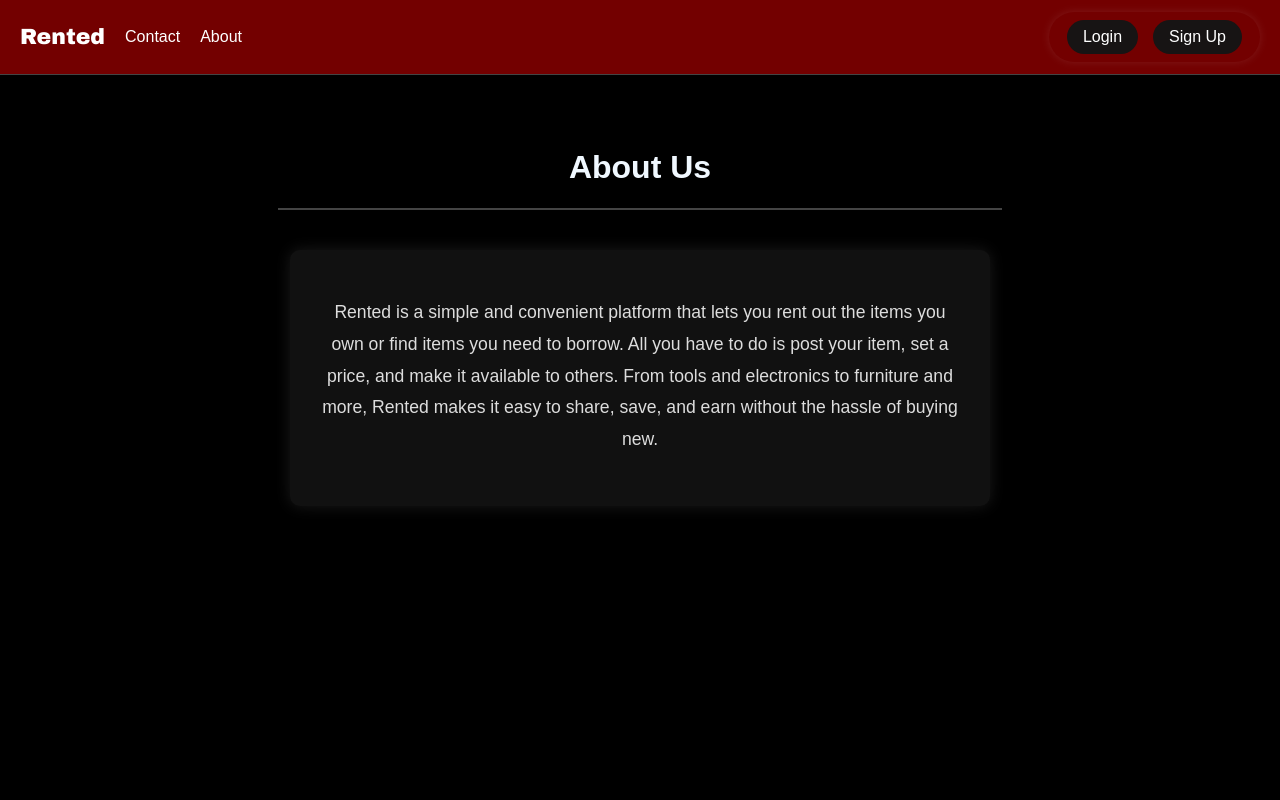
After one commit to x7am/G04, a Flask app: page /about in a window 1280 px wide. The commit adds this page. Run offline with Flask 3, Linux system fonts and the light colour scheme.

Commit message:
feat: merging hashim's about us page to work with base.html

```diff
--- /dev/null
+++ b/Templates/about.html
@@ -0,0 +1,57 @@
+{% extends "base.html" %}
+
+{% block title %}About Us - Rented{% endblock %}
+
+{% block content %}
+<div class="container">
+    <h1 style="color: aliceblue; text-align: center;">About Us</h1>
+    <hr>
+    <div class="page-content">
+        <p>
+            Rented is a simple and convenient platform that lets you rent out the items you own
+            or find items you need to borrow. All you have to do is post your item, set a price,
+            and make it available to others. From tools and electronics to furniture and more,
+            Rented makes it easy to share, save, and earn without the hassle of buying new.
+        </p>
+    </div>
+</div>
+
+<style>
+    /* About Page Styles */
+    .page-content {
+        padding: 30px;
+        max-width: 700px;
+        margin: 40px auto;
+        text-align: center;
+        background-color: #111;
+        border-radius: 10px;
+        box-shadow: 0 0 15px rgba(255, 255, 255, 0.1);
+        transition: transform 0.3s ease;
+    }
+
+    .page-content:hover {
+        transform: scale(1.03);
+    }
+
+    .page-content h1 {
+        font-size: 2.5em;
+        margin-bottom: 20px;
+        color: #f0f0f0;
+    }
+
+    .page-content p {
+        line-height: 1.8;
+        margin-bottom: 20px;
+        color: #ddd;
+        font-size: 1.1em;
+    }
+
+    hr {
+        border: none;
+        height: 2px;
+        background-color: #444;
+        margin: 20px auto;
+        width: 80%;
+    }
+</style>
+{% endblock %}
--- a/Templates/base.html
+++ b/Templates/base.html
@@ -4,88 +4,100 @@
   <meta charset="UTF-8">
   <title>{% block title %}Rented{% endblock %}</title>
   <style>
-    /* ---------------- Global Styles ---------------- */
+    /* ---------------- Global ---------------- */
     *, *::before, *::after { box-sizing: border-box; }
-
     body {
+      margin: 0;
       font-family: Arial, sans-serif;
-        margin: 0;
-        min-height: 100vh;
       background: #000;
       color: #fff;
-        padding-top: 80px; /* offset for fixed navbar */
-        overflow-x: hidden;
+      min-height: 100vh;
+      padding-top: 80px; /* offset for navbar */
     }
-
     a { text-decoration: none; color: inherit; }
 
-    /* ---------------- Navbar Styles ---------------- */
+    /* ---------------- Navbar ---------------- */
     .navbar {
       display: flex;
       justify-content: space-between;
       align-items: center;
+      background: #730000;
       padding: 12px 20px;
-        background-color: #730000;
-        border-bottom: 1px solid #444;
       position: fixed;
       top: 0;
-        width: 100%;
-        z-index: 100;
+      left: 0;
+      right: 0;
+      z-index: 1000;
+      border-bottom: 1px solid #444;
+    }
+    .nav-left { display: flex; align-items: center; gap: 20px; }
+    .navbar a { color: #fff; font-weight: 500; }
+    .navbar a:hover { color: #007bff; }
+    .logo { font-family: 'Arial Black', sans-serif; font-size: 22px; color: #000; }
+
+    /* ---------------- Auth Buttons ---------------- */
+    .auth-buttons {
+      display: flex;
+      gap: 15px;
+      background: #730000;
+      padding: 8px 18px;
+      border-radius: 30px;
+      box-shadow: 0 0 8px rgba(255, 255, 255, 0.1);
+      align-items: center;
+    }
+    .auth-link {
+      background: #171414;
+      color: #fff;
+      font-weight: 600;
+      padding: 8px 16px;
+      border-radius: 20px;
+      transition: transform 0.3s ease, background 0.3s ease;
+    }
+    .auth-link:hover {
+      transform: scale(1.1);
+      background: #a30000;
     }
 
-    .nav-left { display: flex; align-items: center; gap: 15px; }
+    /* ---------------- User Profile ---------------- */
+    .user-info { display: flex; align-items: center; gap: 8px; position: relative; }
+    .username { font-weight: bold; font-size: 15px; }
+    .profile-pic {
+      width: 38px; height: 38px;
+      border-radius: 50%;
+      object-fit: cover;
+      cursor: pointer;
+      border: 2px solid #fff;
+    }
 
-    .navbar a { font-weight: 500; color: #fff; }
-    .navbar a:hover { color: #007BFF; }
-
-    .logo { font-family: 'Arial Black', sans-serif; font-size: 25px; color: #000; }
-    .contact-link { font-size: 0.9rem; font-weight: 400; }
-
-    .nav-right { display: flex; align-items: center; gap: 12px; }
-
-    .profile-pic { width: 35px; height: 35px; border-radius: 50%; object-fit: cover; cursor: pointer; }
-    .username { font-weight: bold; font-size: 15px; color: #fff; margin-right: 4px; }
-    .user-info { display: flex; align-items: center; gap: 6px; position: relative; }
-
-    /* ---------------- Modern Dropdown ---------------- */
+    /* ---------------- Dropdown ---------------- */
     .dropdown-menu {
       display: none;
       position: absolute;
       right: 0;
       top: 50px;
-        background-color: #000;
+      background: #000;
       min-width: 200px;
-        border-radius: 20px; /* fully rounded corners */
-        box-shadow: 0 10px 25px rgba(0,0,0,0.6);
-        padding: 8px 0;
-        margin: 0;
-        z-index: 1000;
+      border-radius: 15px;
+      box-shadow: 0 8px 20px rgba(0,0,0,0.6);
+      overflow: hidden;
       opacity: 0;
       transform: translateY(-10px);
       transition: all 0.3s ease;
+      z-index: 2000;
     }
-
     .dropdown-menu.show {
       display: block;
       opacity: 1;
       transform: translateY(0);
     }
-
     .dropdown-menu a {
-        display: flex;
-        align-items: center;
-        gap: 10px;
+      display: block;
       padding: 12px 20px;
-        font-size: 16px;
       color: #fff;
-        background: none;
-        border: none;
       transition: background 0.2s, transform 0.2s;
-        border-radius: 12px; /* slightly rounded inside */
     }
-
     .dropdown-menu a:hover {
-        background-color: #222;
+      background: #222;
       transform: translateX(5px);
     }
 
@@ -99,49 +111,16 @@
       text-align: center;
       font-weight: 500;
     }
-    .flash-message.success { background-color: #28a745; color: #fff; }
-    .flash-message.error   { background-color: #dc3545; color: #fff; }
-    .flash-message.info    { background-color: #17a2b8; color: #fff; }
+    .flash-message.success { background: #28a745; }
+    .flash-message.error   { background: #dc3545; }
+    .flash-message.info    { background: #17a2b8; }
 
     /* ---------------- Page Layout ---------------- */
     .container {
       max-width: 1000px;
-        width: 95%;
       margin: 0 auto;
-        background: #000;
       padding: 24px;
-        border-radius: 8px;
-        box-shadow: 0 2px 8px rgba(0,0,0,0.08);
     }
-
-    h1 { color: #fff; margin-bottom: 24px; text-align: center; }
-
-    .footer { margin-top: 24px; color: #777; font-size: 14px; text-align: center; }
-
-    /* ---------------- Utility Buttons ---------------- */
-    .btn {
-        padding: 6px 12px;
-        border: none;
-        border-radius: 4px;
-        cursor: pointer;
-        text-decoration: none;
-        color: #fff;
-        font-size: 14px;
-    }
-    .btn-edit { background: #007bff; margin-right: 4px; }
-    .btn-delete { background: rgb(255,0,0); }
-    .btn-create { background: #730000; margin-bottom: 20px; display: inline-block; }
-
-    /* ---------------- Login/Signup Button Style ---------------- */
-    .nav-right a.button-link {
-        background: #000;
-        color: #fff;
-        padding: 6px 12px;
-        border-radius: 4px;
-        font-weight: 500;
-        transition: background 0.2s;
-    }
-    .nav-right a.button-link:hover { background: #111; color: #fff; }
   </style>
 </head>
 <body>
@@ -149,21 +128,24 @@
   <nav class="navbar">
     <div class="nav-left">
       <a href="{{ url_for('home') }}" class="logo">Rented</a>
-            <a href="{{ url_for('contact') }}" class="contact-link">Contact Us</a>
+      <a href="{{ url_for('contact') }}">Contact</a>
+      <a href="{{ url_for('about') }}">About</a>
     </div>
     <div class="nav-right">
       {% if session.get('user_id') %}
         <div class="user-info">
           <span class="username">{{ user.username }}</span>
-                <img src="{{ url_for('static', filename=user.profile_pic) }}" class="profile-pic">
+          <img src="{{ url_for('static', filename=user.profile_pic) }}" alt="Profile" class="profile-pic">
           <div class="dropdown-menu">
-                    <a href="{{ url_for('profile') }}"><span>⚙️</span> Edit Profile</a>
-                    <a href="{{ url_for('logout') }}"><span>🚪</span> Logout</a>
+            <a href="{{ url_for('profile') }}">⚙️ Edit Profile</a>
+            <a href="{{ url_for('logout') }}">🚪 Logout</a>
           </div>
         </div>
       {% else %}
-            <a href="{{ url_for('login') }}" class="button-link">Login</a>
-            <a href="{{ url_for('signup') }}" class="button-link">Sign Up</a>
+        <div class="auth-buttons">
+          <a href="{{ url_for('login') }}" class="auth-link">Login</a>
+          <a href="{{ url_for('signup') }}" class="auth-link">Sign Up</a>
+        </div>
       {% endif %}
     </div>
   </nav>
@@ -177,11 +159,13 @@
     {% endif %}
   {% endwith %}
 
-    <!-- Page Content -->
+  <!-- Main Content -->
+  <div class="container">
     {% block content %}{% endblock %}
+  </div>
 
   <script>
-        // Modern Dropdown toggle
+    // Dropdown toggle
     document.addEventListener("DOMContentLoaded", function() {
       const userInfo = document.querySelector(".user-info");
       if (userInfo) {
@@ -191,9 +175,7 @@
           e.stopPropagation();
           menu.classList.toggle("show");
         });
-                window.addEventListener("click", () => {
-                    menu.classList.remove("show");
-                });
+        window.addEventListener("click", () => menu.classList.remove("show"));
       }
     });
   </script>
--- a/app.py
+++ b/app.py
@@ -391,6 +391,11 @@ def inject_user():
         return dict(user=user)
     return dict(user=None)
 
+@app.route('/about')
+def about():
+    return render_template('about.html')
+
+
 # ------------------------
 # RUN APP
 # ------------------------
```
Also changed, not shown: Templates/index.html (+14 -2 lines), Templates/login.html (+21 -4 lines), Templates/signup.html (+13 -2 lines), instance/rented.db. Lines whose indentation alone changed are shown as unchanged.
